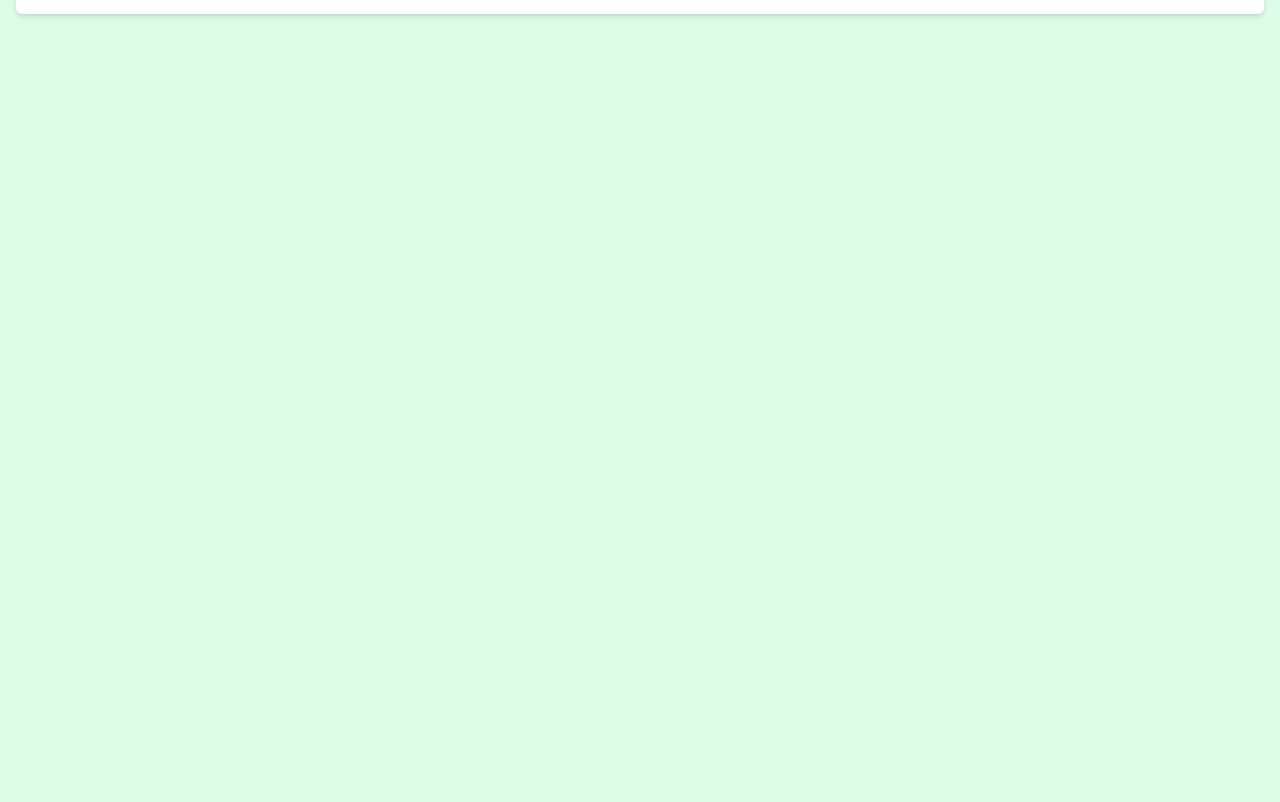
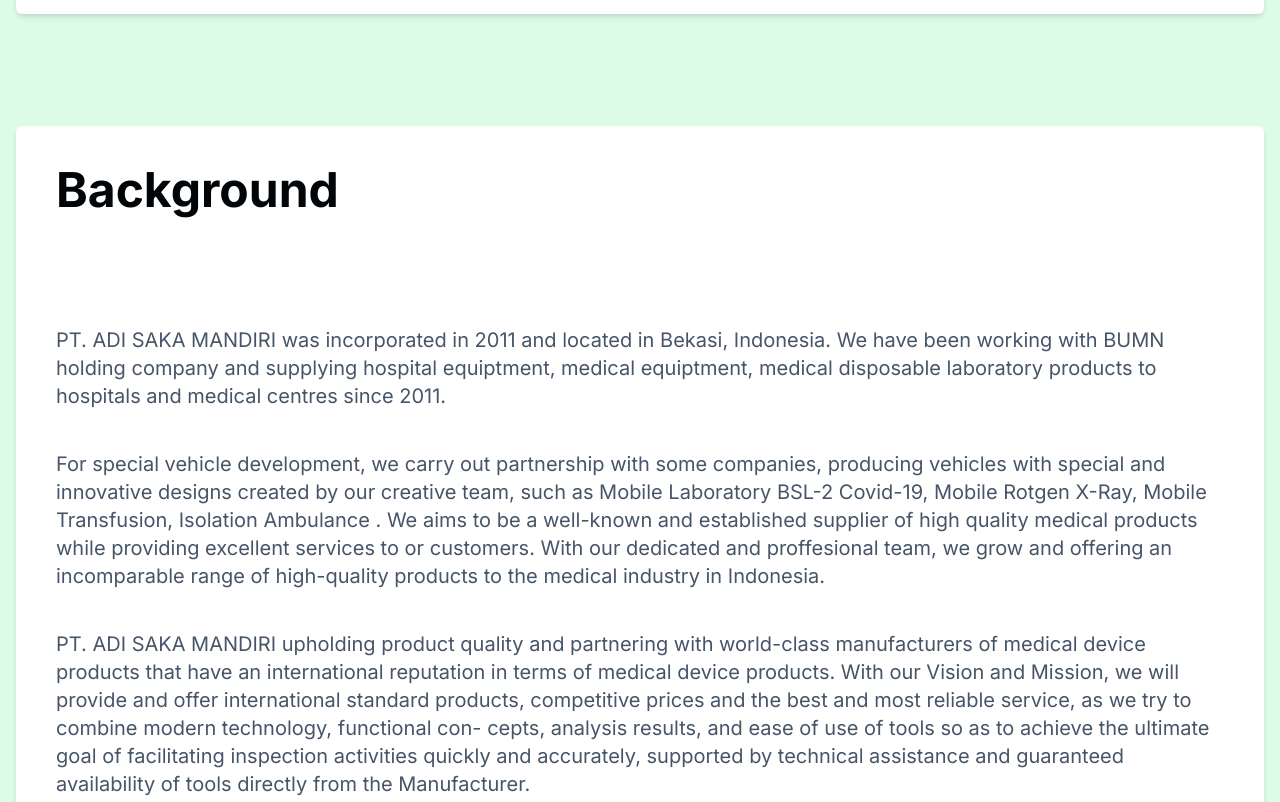
Before and after one commit to dafsuy/adi-saka-mandiri, a website: page about.html in a window 1280 px wide. Shown: the part 1060-1862 px from the top of the page. Drawn offline with nearby package versions, Linux system fonts and the light colour scheme; a web font is replaced by a local one.

Commit message:
background section added

```diff
--- a/about.html
+++ b/about.html
@@ -132,7 +132,7 @@
                   We will always try to provide the best service and quality in
                   every product we sell. With the principle of Continous
                   Support, every product we sell is always supported by
-                  after-sales service, both prod- uct warranty and technical
+                  after-sales service, both product warranty and technical
                   assistance to users, thereby guaranteeing that every product
                   we sell can function properly in the relevant agencies.
                 </p>
@@ -141,10 +141,10 @@
                   start for our cooperation in the future. Thus, we thank you
                   for the attention and trust given.
                 </p>
-                <br><br><br>
+                <br /><br /><br />
                 <div class="flex flex-col items-end mr-4 text-right">
                   <p>Best Regards</p>
-                  <img src="/src/img/sign.jpg" alt="" class="w-24 sm:w-32">
+                  <img src="/src/img/sign.jpg" alt="" class="w-24 sm:w-32" />
                   <h3 class="font-bold">WIWEKO ISMOYO</h3>
                   <h3>Director</h3>
                 </div>
@@ -154,10 +154,54 @@
         </div>
       </section>
       <!-- End Preface -->
+      <!-- Background -->
+      <section class="mt-20 lg:mt-28">
+        <div class="container px-4 mx-auto">
+          <div class="p-5 mx-auto bg-white rounded-md shadow-md sm:p-10">
+            <h2 class="text-4xl font-bold lg:text-5xl text-darkColor">
+              Background
+            </h2>
+            <div class="mt-20 sm:mt-28">
+              <p class="mt-10">
+                PT. ADI SAKA MANDIRI was incorporated in 2011 and located in
+                Bekasi, Indonesia. We have been working with BUMN holding
+                company and supplying hospital equiptment, medical equiptment,
+                medical disposable laboratory products to hospitals and medical
+                centres since 2011.
+              </p>
+              <p class="mt-10">
+                For special vehicle development, we carry out partnership with
+                some companies, producing vehicles with special and innovative
+                designs created by our creative team, such as Mobile Laboratory
+                BSL-2 Covid-19, Mobile Rotgen X-Ray, Mobile Transfusion,
+                Isolation Ambulance . We aims to be a well-known and established
+                supplier of high quality medical products while providing
+                excellent services to or customers. With our dedicated and
+                proffesional team, we grow and offering an incomparable range of
+                high-quality products to the medical industry in Indonesia.
+              </p>
+              <p class="mt-10">
+                PT. ADI SAKA MANDIRI upholding product quality and partnering
+                with world-class manufacturers of medical device products that
+                have an international reputation in terms of medical device
+                products. With our Vision and Mission, we will provide and offer
+                international standard products, competitive prices and the best
+                and most reliable service, as we try to combine modern
+                technology, functional con- cepts, analysis results, and ease of
+                use of tools so as to achieve the ultimate goal of facilitating
+                inspection activities quickly and accurately, supported by
+                technical assistance and guaranteed availability of tools
+                directly from the Manufacturer.
+              </p>
+            </div>
+          </div>
+        </div>
+      </section>
+      <!-- End Background -->
     </main>
     <!-- End Main -->
     <!-- Footer Section -->
-    <footer class="bg-slate-950 mt-[1000px]">
+    <footer class="mt-10 bg-slate-950">
       <div class="container flex items-center justify-center mx-auto p-7">
         <p class="text-center text-white">
           Copyright &copy2023 PT Adi Saka Mandiri | All Rights Reserved
```
Also changed, not shown: public/css/style.css.
